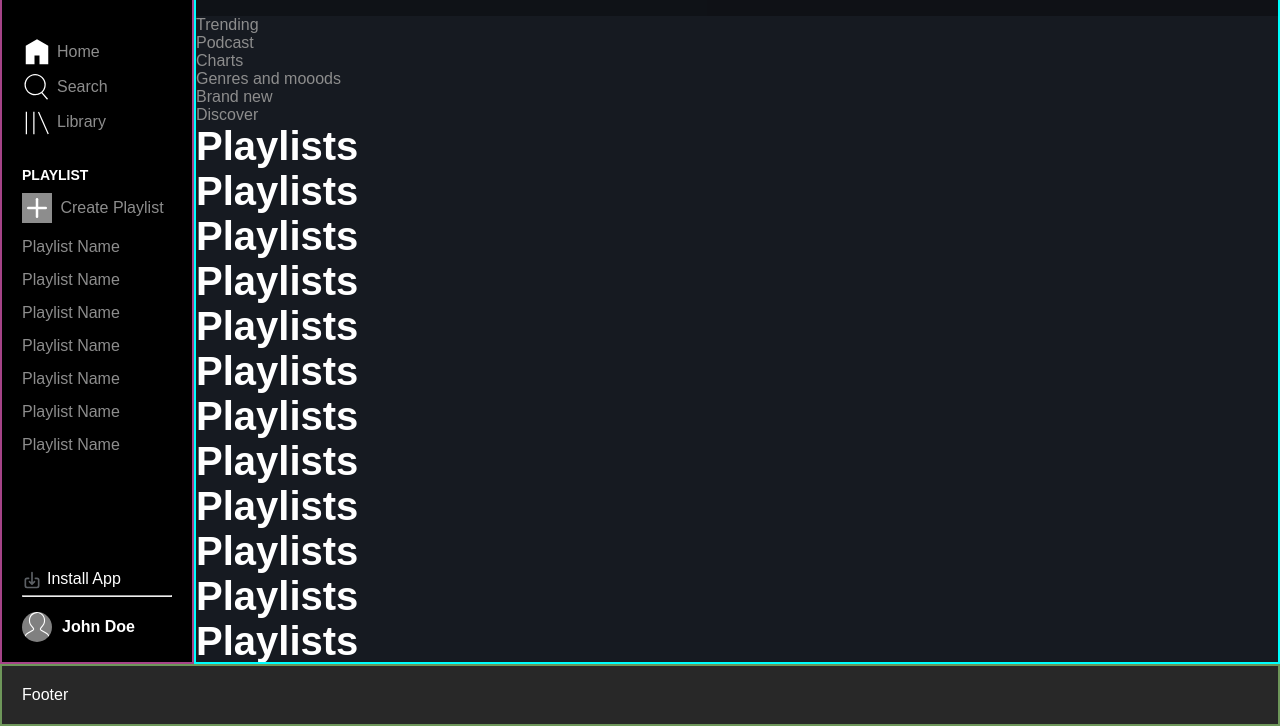
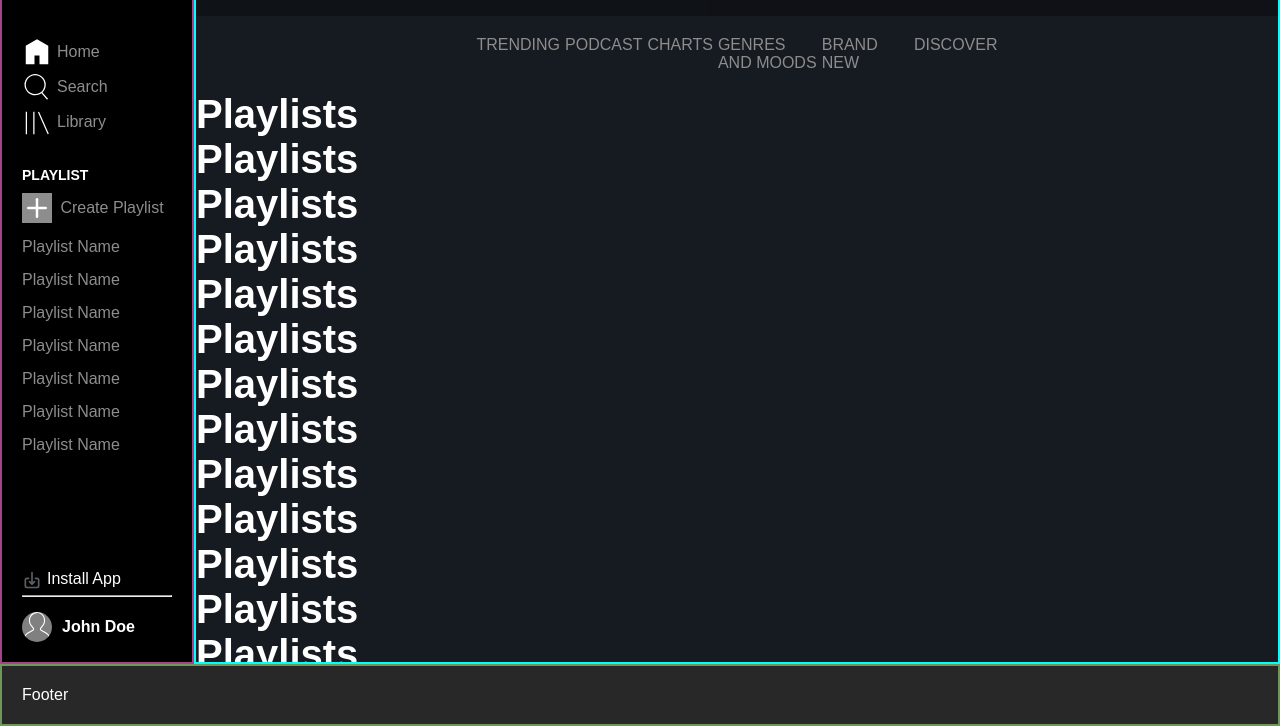
Before and after one commit to Tijanif/boolean-uk-html-spotify, a website: page index.html in a window 1280 px wide. Shown: the part 74-800 px from the top of the page. Drawn offline with Linux system fonts and the light colour scheme.

Commit message:
underline

```diff
--- a/index.html
+++ b/index.html
@@ -135,11 +135,11 @@
                 <div class="Main__Nav_space"></div>
                 <div class="Main__Nav__content">
                   <ul class="Main__Nav__content__ul">
-                    <li class="Main__Nav__content__ul__li__a"><a href="">Trending</a></li>
+                    <li class="Main__Nav__content__ul__li__a"><a href="">Trending </a></li>
                     <li class="Main__Nav__content__ul__li__a"><a href="">Podcast</a></li>
                     <li class="Main__Nav__content__ul__li__a"><a href="">Charts</a></li>
-                    <li class="Main__Nav__content__ul__li__a"><a href="">Genres and mooods </a></li>
-                    <li class="Main__Nav__content__ul__li__a"><a href="">Brand new</a></li>
+                    <li class="Main__Nav__content__ul__li__a"><a href="">Genres and moods </a></li>
+                    <li class="Main__Nav__content__ul__li__a"><a href="">Brand new
                     <li class="Main__Nav__content__ul__li__a"><a href="">Discover</a></li>
                   </ul>
                 </div>
--- a/styles/style.css
+++ b/styles/style.css
@@ -120,9 +120,6 @@ a:active {
   align-items: center;
   cursor: pointer;
 }
-/* .Left__playlist__create:hover {
-  color: var(--grey);
-} */
 
 .Left__playlist__create__span {
   color: var(--grey);
@@ -219,6 +216,24 @@ a:active {
 }
 
 /* Main Nav */
+.Main__Nav {
+  padding: 20px;
+  display: grid;
+  grid-template-columns: 1fr 2fr 1fr;
+}
+
+.Main__Nav__content__ul {
+  display: grid;
+
+  grid-auto-flow: column;
+  grid-gap: 5px;
+
+  text-transform: uppercase;
+}
+
+.Main__Nav__content__ul li a:hover {
+  text-decoration: underline solid var(--green) 3px;
+}
 
 /* Footer */
 .Footer {
```
